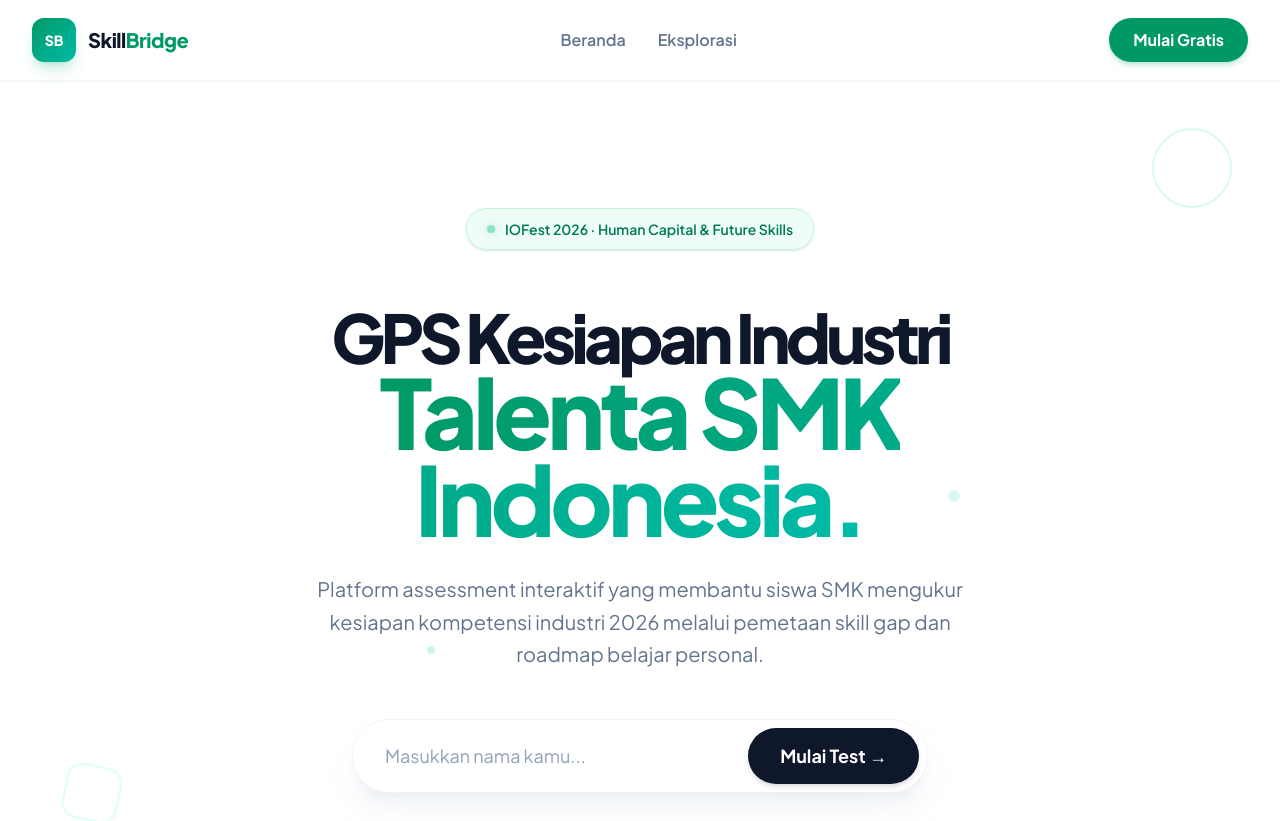
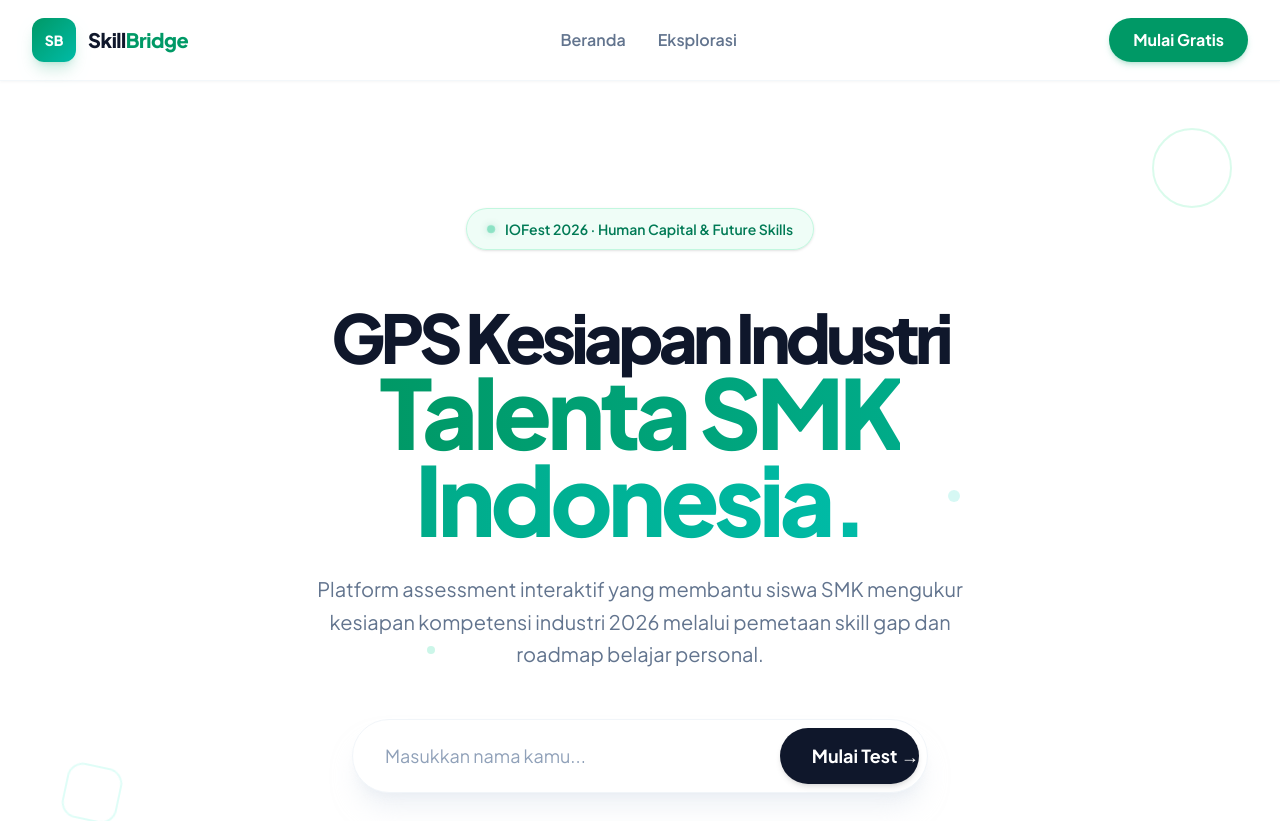
Before and after one commit to PadukaArif/smk-skill-bridge, a Next.js app: page / in a window 1280 px wide. Shown: the top 821 px of the page. Built offline with nearby package versions, Linux system fonts and the light colour scheme.

Commit message:
smooth scroll lenis sama ngehias

```diff
--- a/app/globals.css
+++ b/app/globals.css
@@ -9,6 +9,10 @@
   --color-background: var(--background);
   --color-foreground: var(--foreground);
   --font-sans: var(--font-jakarta), ui-sans-serif, system-ui, sans-serif;
+}
+
+html {
+  scroll-behavior: smooth;
 }
 
 body {
@@ -56,6 +60,11 @@ body {
   50% { transform: translateX(-50%) translateY(6px); }
 }
 
+@keyframes shimmer {
+  0% { transform: translateX(-100%); }
+  100% { transform: translateX(100%); }
+}
+
 .animate-float { animation: float 6s ease-in-out infinite; }
 .animate-float-slow { animation: float-slow 8s ease-in-out infinite; }
 .animate-gradient-x { animation: gradient-x 6s ease infinite; background-size: 200% auto; }
@@ -67,3 +76,22 @@ body {
 .animate-fade-in { animation: fade-in 0.5s ease-out both; }
 .animate-scale-in { animation: scale-in 0.5s ease-out both; }
 .animate-bounce-subtle { animation: bounce-subtle 2s ease-in-out infinite; }
+
+.btn-shimmer {
+  position: relative;
+  overflow: hidden;
+  cursor: pointer;
+}
+
+.btn-shimmer::after {
+  content: '';
+  position: absolute;
+  inset: 0;
+  background: linear-gradient(90deg, transparent, rgba(255,255,255,0.4), transparent);
+  transform: translateX(-100%);
+  transition: none;
+}
+
+.btn-shimmer:hover::after {
+  animation: shimmer 0.8s ease-in-out;
+}
--- a/app/page.tsx
+++ b/app/page.tsx
@@ -62,7 +62,7 @@ export default function Home() {
     }
 
     return (
-        <div className="min-h-screen bg-white text-slate-900 overflow-x-hidden antialiased selection:bg-emerald-100 selection:text-emerald-900">
+        <div className="min-h-screen bg-white text-slate-900 antialiased selection:bg-emerald-100 selection:text-emerald-900">
             <div className="fixed inset-0 -z-10 pointer-events-none overflow-hidden">
                 <div className="absolute top-0 left-0 w-[700px] h-[700px] bg-emerald-100/30 rounded-full blur-[140px] -translate-x-1/3 -translate-y-1/3 animate-float" />
                 <div className="absolute top-1/3 right-0 w-[600px] h-[600px] bg-teal-100/25 rounded-full blur-[120px] translate-x-1/4 animate-float-slow" />
@@ -71,7 +71,7 @@ export default function Home() {
             </div>
 
             <header className="fixed top-0 left-0 w-full z-50 animate-fade-in">
-                <nav className={`backdrop-blur-xl bg-white/80 transition-all duration-700 ease-[cubic-bezier(0.16,1,0.3,1)] ${navShrunk ? 'mx-4 md:mx-auto md:max-w-3xl mt-3 rounded-2xl border border-slate-200/50 shadow-xl' : 'border-b border-slate-100/80 shadow-[0_1px_3px_rgba(0,0,0,0.04)]'}`}>
+                <nav style={{ backdropFilter: 'blur(20px)', WebkitBackdropFilter: 'blur(20px)' }} className={`bg-white/70 transition-all duration-700 ease-[cubic-bezier(0.16,1,0.3,1)] ${navShrunk ? 'mx-4 md:mx-auto md:max-w-3xl mt-3 rounded-2xl border border-slate-200/50 shadow-xl' : 'border-b border-slate-100/80 shadow-[0_1px_3px_rgba(0,0,0,0.04)]'}`}>
                     <div className={`mx-auto flex items-center justify-between transition-all duration-700 ${navShrunk ? 'px-4 sm:px-6 h-14' : 'max-w-7xl px-4 sm:px-6 lg:px-8 h-20'}`}>
                         <a href="#beranda" className="flex items-center gap-3 group">
                             <div className={`rounded-xl bg-gradient-to-br from-emerald-600 to-teal-500 flex items-center justify-center text-white font-black text-sm shadow-lg shadow-emerald-600/20 group-hover:shadow-emerald-600/40 group-hover:scale-105 group-hover:-rotate-3 transition-all duration-300 ${navShrunk ? 'w-9 h-9 text-xs' : 'w-11 h-11'}`}>
@@ -82,16 +82,16 @@ export default function Home() {
                             </span>
                         </a>
                         <div className="hidden md:flex items-center gap-8">
-                            <a href="#beranda" className="relative text-slate-500 font-semibold hover:text-slate-900 transition-colors duration-300 group">
+                            <a href="#beranda" className="relative text-slate-500 font-semibold hover:text-slate-900 transition-colors duration-300 group cursor-pointer">
                                 Beranda
                                 <span className="absolute -bottom-1 left-0 w-0 h-0.5 bg-emerald-500 rounded-full group-hover:w-full transition-all duration-300" />
                             </a>
-                            <a href="#explore" className="relative text-slate-500 font-semibold hover:text-slate-900 transition-colors duration-300 group">
+                            <a href="#explore" className="relative text-slate-500 font-semibold hover:text-slate-900 transition-colors duration-300 group cursor-pointer">
                                 Eksplorasi
                                 <span className="absolute -bottom-1 left-0 w-0 h-0.5 bg-emerald-500 rounded-full group-hover:w-full transition-all duration-300" />
                             </a>
                         </div>
-                        <button className="hidden md:flex px-6 py-2.5 bg-emerald-600 text-white font-bold rounded-full hover:bg-emerald-700 active:scale-95 transition-all duration-200 shadow-md shadow-emerald-600/20 hover:shadow-emerald-600/40 hover:shadow-lg">
+                        <button className="btn-shimmer hidden md:flex px-6 py-2.5 bg-emerald-600 text-white font-bold rounded-full hover:bg-emerald-700 active:scale-95 transition-all duration-200 shadow-md shadow-emerald-600/20 hover:shadow-emerald-600/40 hover:shadow-lg">
                             Mulai Gratis
                         </button>
                     </div>
@@ -130,7 +130,7 @@ export default function Home() {
                                     placeholder="Masukkan nama kamu..."
                                     className="w-full px-6 py-3.5 rounded-full bg-transparent focus:outline-none text-lg text-slate-800 placeholder:text-slate-400"
                                 />
-                                <button className="w-full sm:w-auto px-8 py-3.5 bg-slate-900 hover:bg-slate-800 text-white font-bold rounded-full transition-all duration-200 hover:scale-[1.02] active:scale-95 whitespace-nowrap text-lg shadow-md">
+                                <button className="btn-shimmer w-full sm:w-auto px-8 py-3.5 bg-slate-900 hover:bg-slate-800 text-white font-bold rounded-full transition-all duration-200 hover:scale-[1.02] active:scale-95 whitespace-nowrap text-lg shadow-md">
                                     Mulai Test →
                                 </button>
                             </div>
```
